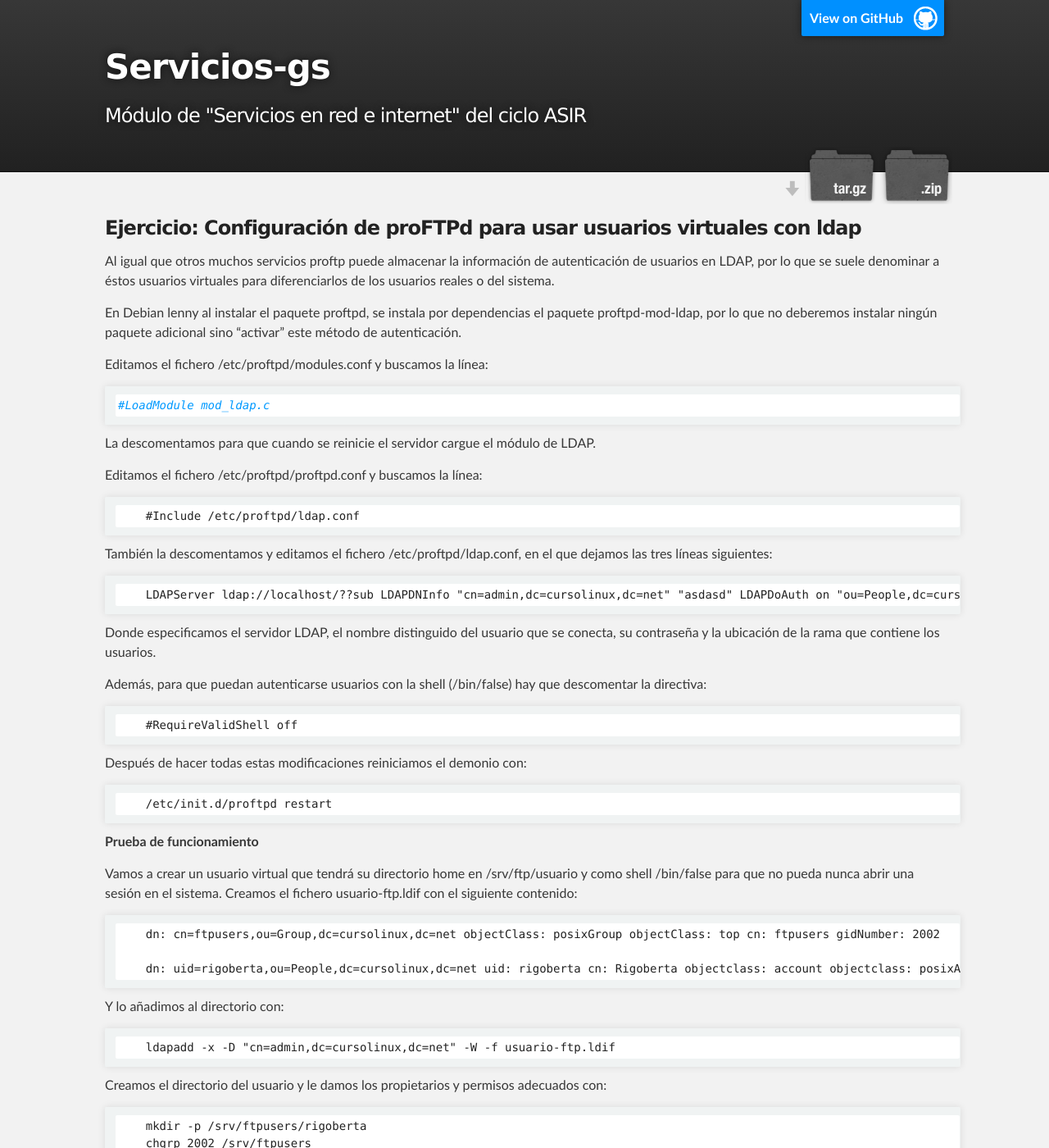
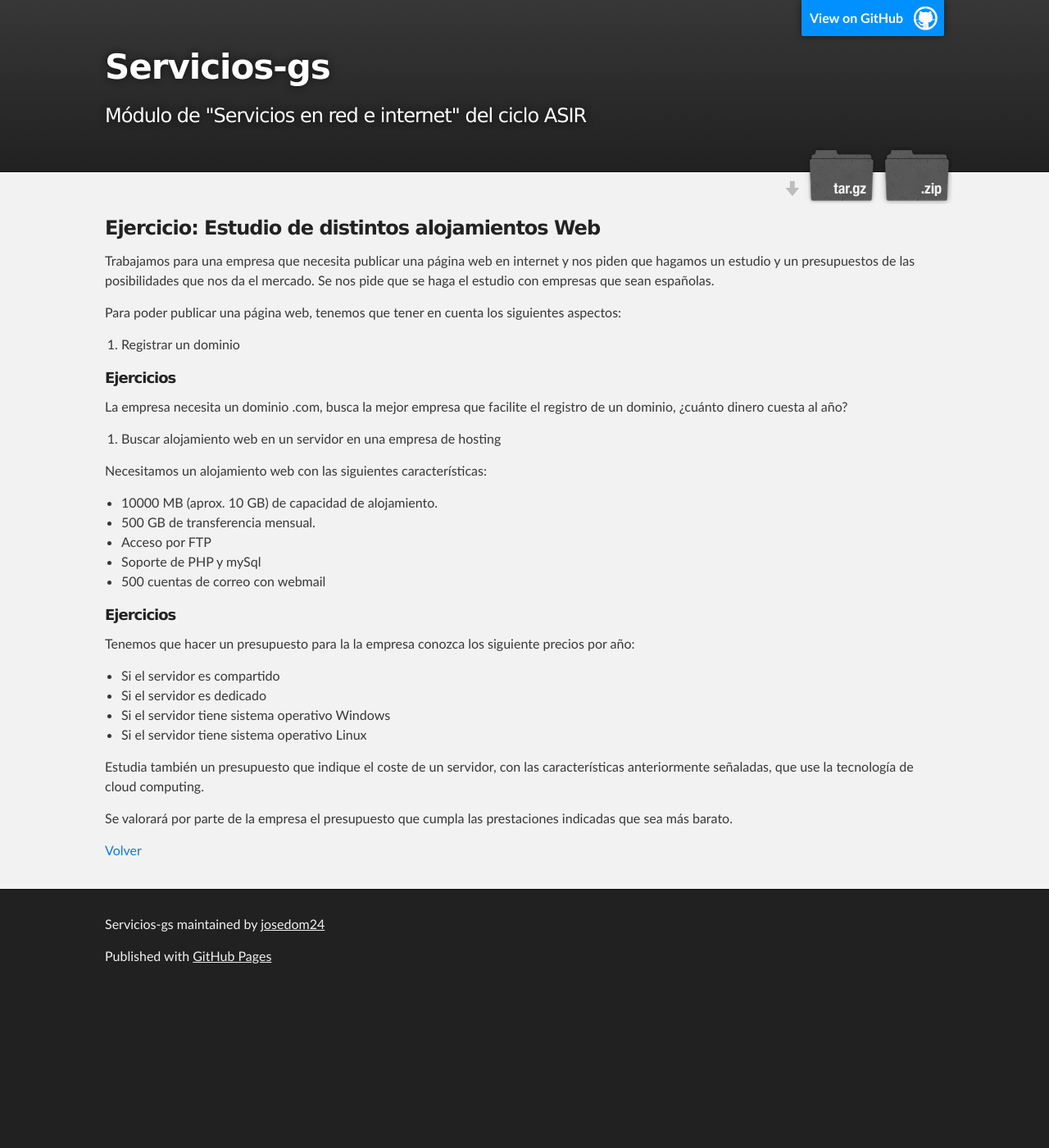
Before and after one commit to josedom24/servicios-gs, a Jekyll site: the page built from index.md, in a window 1280 px wide and 1400 px high. Shown: the whole window at 82% size. Built offline with Jekyll 4.4.1, drawn with Linux system fonts in a browser that asks for light colours; some of the changed text lies outside the part shown.

Commit message:
Sync README.md in master branch to index.md in gh-pages

```diff
--- a/index.md
+++ b/index.md
@@ -3,57 +3,44 @@ layout: index
 ---
 
 
-### Ejercicio:  Configuración de proFTPd para usar usuarios virtuales con ldap
+### Ejercicio: Estudio de distintos alojamientos Web
 
-Al igual que otros muchos servicios proftp puede almacenar la información de autenticación de usuarios en LDAP, por lo que se suele denominar a éstos usuarios virtuales para diferenciarlos de los usuarios reales o del sistema.
+Trabajamos para una empresa que necesita publicar una página web en internet y nos piden que hagamos un estudio y un presupuestos de las posibilidades que nos da el mercado. Se nos pide que se haga el estudio con empresas que sean españolas.
 
-En Debian lenny al instalar el paquete proftpd, se instala por dependencias el paquete proftpd-mod-ldap, por lo que no deberemos instalar ningún paquete adicional sino "activar" este método de autenticación.
+Para poder publicar una página web, tenemos que tener en cuenta los siguientes aspectos:
 
-Editamos el fichero /etc/proftpd/modules.conf y buscamos la línea:
+1. Registrar un dominio
 
-~~~ bash
-#LoadModule mod_ldap.c
-~~~
+<div class='ejercicios' markdown='1'>
+##### **Ejercicios**
 
-La descomentamos para que cuando se reinicie el servidor cargue el módulo de LDAP.
+La empresa necesita un dominio .com, busca la mejor empresa que facilite el registro de un dominio, ¿cuánto dinero cuesta al año?
+</div>
 
-Editamos el fichero /etc/proftpd/proftpd.conf y buscamos la línea:
+2. Buscar alojamiento web en un servidor en una empresa de hosting
 
-        #Include /etc/proftpd/ldap.conf
+Necesitamos un alojamiento web con las siguientes características:
 
-También la descomentamos y editamos el fichero /etc/proftpd/ldap.conf, en el que dejamos las tres líneas siguientes:
+* 10000 MB (aprox. 10 GB) de capacidad de alojamiento.
+* 500 GB de transferencia mensual.
+* Acceso por FTP
+* Soporte de PHP y mySql
+* 500 cuentas de correo con webmail
 
-        LDAPServer ldap://localhost/??sub LDAPDNInfo "cn=admin,dc=cursolinux,dc=net" "asdasd" LDAPDoAuth on "ou=People,dc=cursolinux,dc=net"
+<div class='ejercicios' markdown='1'>
+##### **Ejercicios**
 
-Donde especificamos el servidor LDAP, el nombre distinguido del usuario que se conecta, su contraseña y la ubicación de la rama que contiene los usuarios.
+Tenemos que hacer un presupuesto para la la empresa conozca los siguiente precios por año:
 
-Además, para que puedan autenticarse usuarios con la shell (/bin/false) hay que descomentar la directiva:
+* Si el servidor es compartido
+* Si el servidor es dedicado
+* Si el servidor tiene sistema operativo Windows
+* Si el servidor tiene sistema operativo Linux
 
-        #RequireValidShell off
+Estudia también un presupuesto que indique el coste de un servidor, con las características anteriormente señaladas, que use la tecnología de cloud computing.
 
-Después de hacer todas estas modificaciones reiniciamos el demonio con:
+</div>
+Se valorará por parte de la empresa el presupuesto que cumpla las prestaciones indicadas que sea más barato.
 
-        /etc/init.d/proftpd restart
-
-**Prueba de funcionamiento**
-
-Vamos a crear un usuario virtual que tendrá su directorio home en /srv/ftp/usuario y como shell /bin/false para que no pueda nunca abrir una sesión en el sistema. Creamos el fichero usuario-ftp.ldif con el siguiente contenido:
-
-        dn: cn=ftpusers,ou=Group,dc=cursolinux,dc=net objectClass: posixGroup objectClass: top cn: ftpusers gidNumber: 2002
-
-        dn: uid=rigoberta,ou=People,dc=cursolinux,dc=net uid: rigoberta cn: Rigoberta objectclass: account objectclass: posixAccount objectclass: top uidNumber: 2002 gidNumber: 2002 homeDirectory: /srv/ftp/rigoberta userPassword: {MD5}qPXxZ/RPSWTmyZje6CcRDA== loginShell: /bin/false
-
-Y lo añadimos al directorio con:
-
-        ldapadd -x -D "cn=admin,dc=cursolinux,dc=net" -W -f usuario-ftp.ldif
-
-Creamos el directorio del usuario y le damos los propietarios y permisos adecuados con:
-
-        mkdir -p /srv/ftpusers/rigoberta
-        chgrp 2002 /srv/ftpusers
-        chown 2002 /srv/ftpusers/rigoberta
-        chmod 700 /srv/ftpusers/rigoberta
-
-Finalmente probamos con un cliente ftp la conexión con este usuario.
 
 [Volver](index)
```
